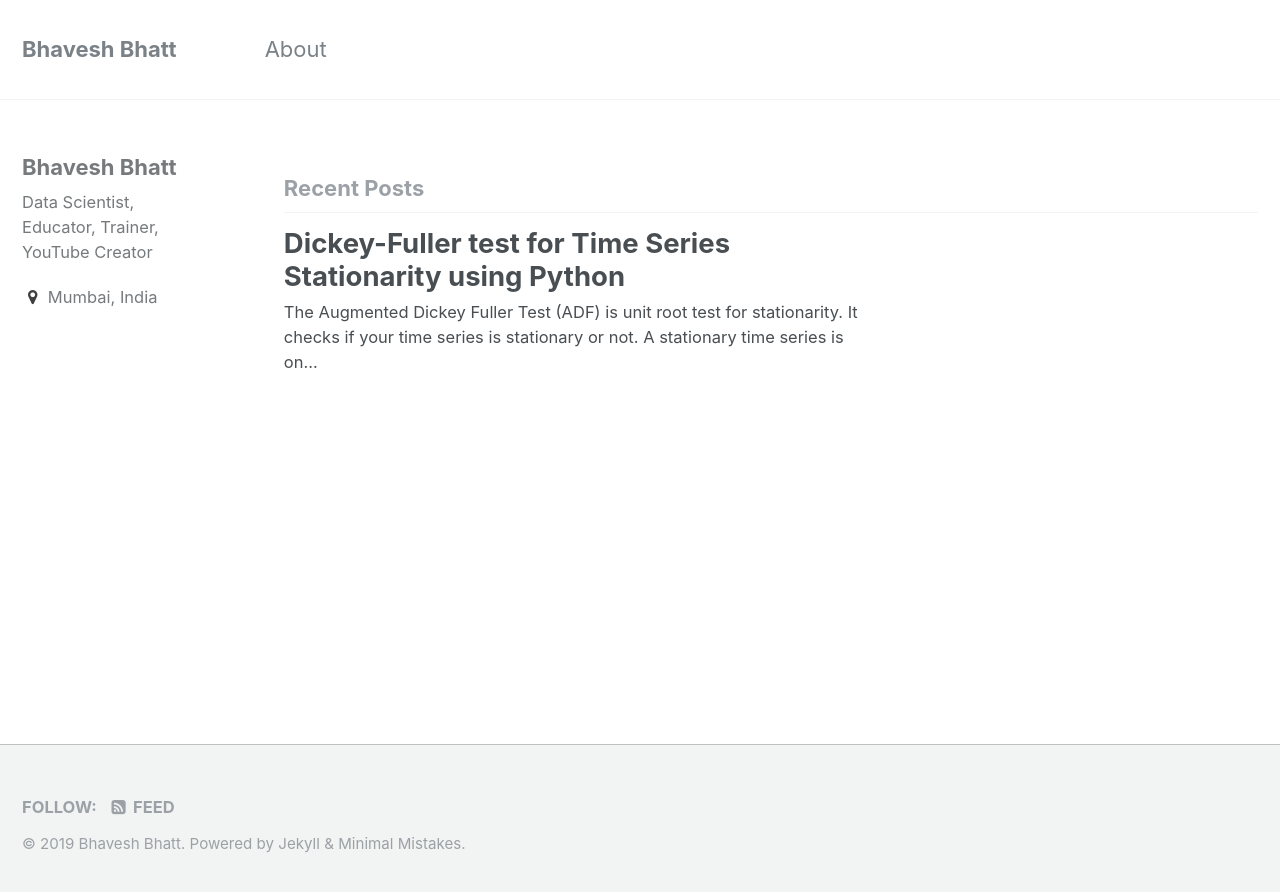
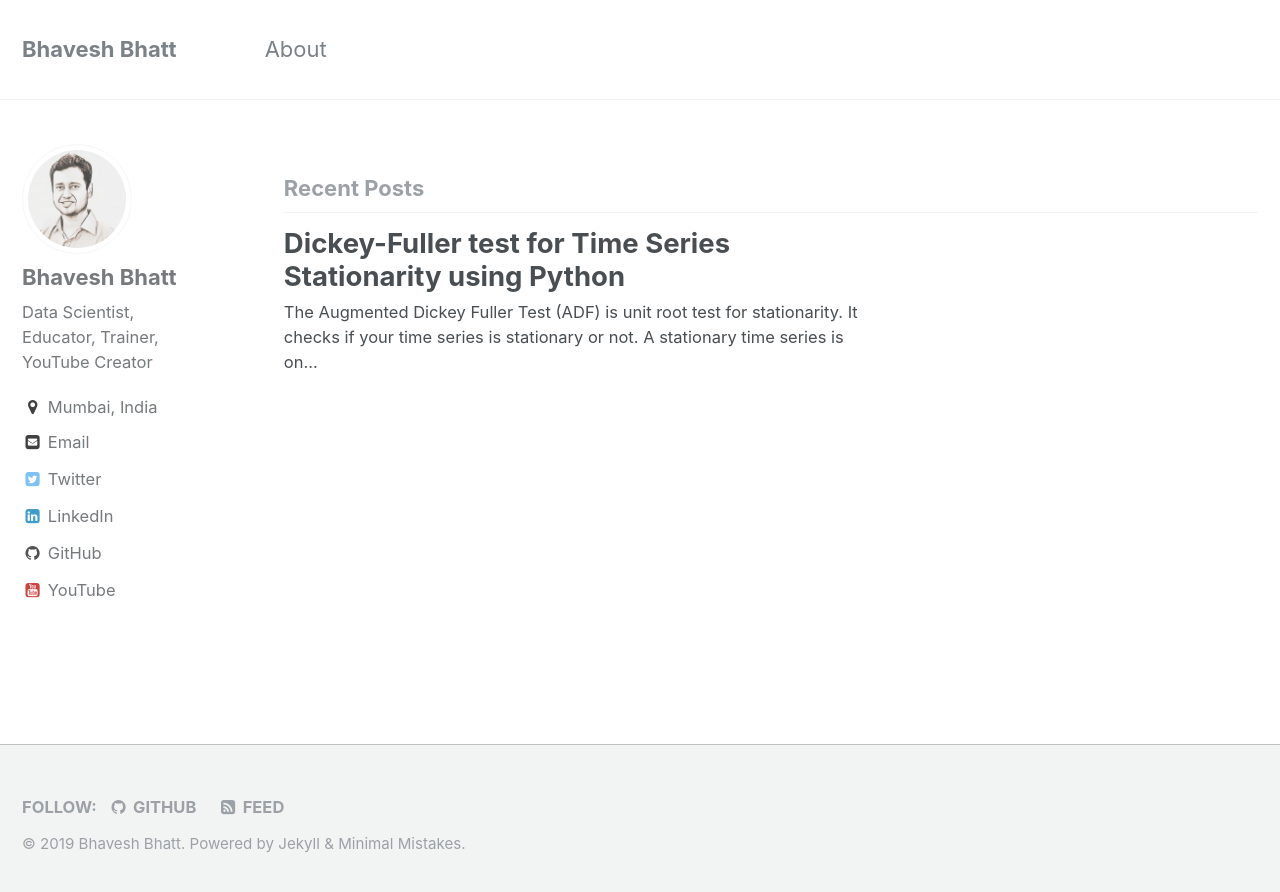
Before and after one commit to bhattbhavesh91/bhattbhavesh91.github.io, a Jekyll site: the page built from index.html, in a window 1280 px wide. Shown: the top 892 px of the page. Built offline with Jekyll 4.4.1, drawn with Linux system fonts in a browser that asks for light colours; the list of posts is cut into pages by our own code; some of the changed lines change nothing that is shown.

Commit message:
modified links

```diff
--- a/_config.yml
+++ b/_config.yml
@@ -76,86 +76,37 @@ analytics:
   google:
     tracking_id          :
 
-
+# Site Author
 author:
   name             : "Bhavesh Bhatt"
-  avatar           : # path of avatar image, e.g. "/assets/images/bio-photo.jpg"
+  avatar           : "/assets/images/bhavesh.jpeg"
+  #bio              : "Data Scientist, Google Develeoper Expert in ML"
   bio              : "Data Scientist, Educator, Trainer, YouTube Creator"
   location         : "Mumbai, India"
-  email            :
-  links:
-    - label: "Email"
-      icon: "fas fa-fw fa-envelope-square"
-      # url: mailto:your.name@email.com
-    - label: "Website"
-      icon: "fas fa-fw fa-link"
-      # url: "https://your-website.com"
-    - label: "Twitter"
-      icon: "fab fa-fw fa-twitter-square"
-      url: "https://twitter.com/_bhaveshbhatt"
-    - label: "Facebook"
-      icon: "fab fa-fw fa-facebook-square"
-      # url: "https://facebook.com/"
-    - label: "GitHub"
-      icon: "fab fa-fw fa-github"
-      url: "https://github.com/bhattbhavesh91"
-    - label: "Instagram"
-      icon: "fab fa-fw fa-instagram"
-      # url: "https://instagram.com/"
-
-# # Site Author
-# author:
-#   name             : "Bhavesh Bhatt"
-#   avatar           : "/assets/images/bhavesh.jpeg"
-#   #bio              : "Data Scientist, Google Develeoper Expert in ML"
-#   bio              : "Data Scientist, Educator, Trainer, YouTube Creator"
-#   location         : "Mumbai, India"
-#   email            : #"bhattbhavesh91@gmail.com"
-#   youtube          : #"https://www.youtube.com/BhaveshBhatt8791"
-#   uri              :
-#   bitbucket        :
-#   codepen          :
-#   dribbble         :
-#   flickr           :
-#   facebook         :
-#   foursquare       :
-#   github           : #"bhattbhavesh91"
-#   google_plus      :
-#   keybase          :
-#   instagram        :
-#   lastfm           :
-#   linkedin         : #"bhattbhavesh91"
-#   pinterest        :
-#   soundcloud       :
-#   stackoverflow    : # "123456/username" (the last part of your profile url, e.g. http://stackoverflow.com/users/123456/username)
-#   steam            :
-#   tumblr           :
-#   twitter          : #"_bhaveshbhatt"
-#   vine             :
-#   weibo            :
-#   xing             :
-#   links:
-#       - label: "Email"
-#         icon: "fas fa-fw fa-envelope-square"
-#         url: mailto:"bhattbhavesh91@gmail.com"
-#       - label: "Website"
-#         icon: "fas fa-fw fa-link"
-#         # url: "https://your-website.com"
-#       - label: "Twitter"
-#         icon: "fab fa-fw fa-twitter-square"
-#         url: "https://twitter.com/_bhaveshbhatt"
-#       - label: "Facebook"
-#         icon: "fab fa-fw fa-facebook-square"
-#         # url: "https://facebook.com/"
-#       - label: "GitHub"
-#         icon: "fab fa-fw fa-github"
-#         url: "https://github.com/bhattbhavesh91/"
-#       - label: "Instagram"
-#         icon: "fab fa-fw fa-instagram"
-#         # url: "https://instagram.com/"
-#       # - label: "YouTube"
-#       #   icon: "fab fa-fw fa-youtube"
-#       #   url: "https://www.youtube.com/BhaveshBhatt8791"
+  email            : "bhattbhavesh91@gmail.com"
+  youtube          : "https://www.youtube.com/BhaveshBhatt8791"
+  uri              :
+  bitbucket        :
+  codepen          :
+  dribbble         :
+  flickr           :
+  facebook         :
+  foursquare       :
+  github           : "bhattbhavesh91"
+  google_plus      :
+  keybase          :
+  instagram        :
+  lastfm           :
+  linkedin         : "bhattbhavesh91"
+  pinterest        :
+  soundcloud       :
+  stackoverflow    : # "123456/username" (the last part of your profile url, e.g. http://stackoverflow.com/users/123456/username)
+  steam            :
+  tumblr           :
+  twitter          : "_bhaveshbhatt"
+  vine             :
+  weibo            :
+  xing             :
 
 # Reading Files
 include:
```
